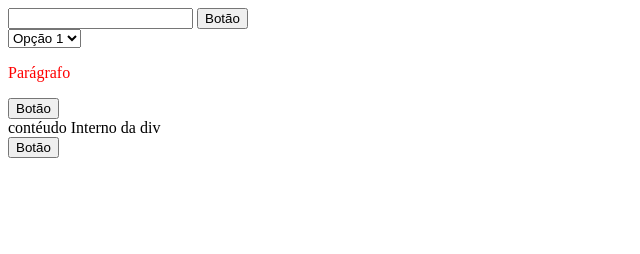
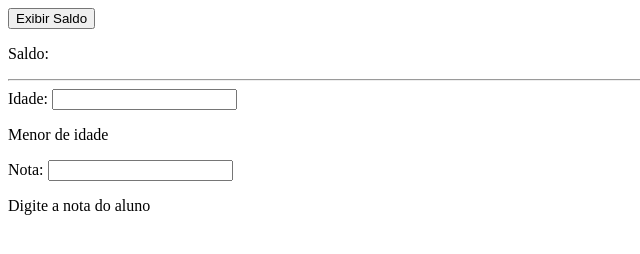
Before and after one commit to eltonsa75/estudandoVueJs, a plain HTML site: page index.html in a window 1280 px wide. Shown: the whole page, without its empty margins (0-640 px from the left). Drawn offline with nearby package versions, Linux system fonts and the light colour scheme.

Commit message:
Aula - 269 - VueJs

```diff
--- a/index.html
+++ b/index.html
@@ -15,32 +15,43 @@
 <body>
 
     <div id="app">
-        <input type="text" id="inputTexto">
-        <button @click="selecionarElementoFilho()">Botão</button>
-        <br>
-        <select id="opcoes">
-            <option value="A">Opção 1</option>
-            <option value="B">Opção 2</option>
-            <option value="C">Opção 3</option>
-        </select>
-        <br>
-        <p id="paragrafo" style="color:red">Parágrafo</p>
-        <button @click="selecionarElementoFilho()">Botão</button>
-        <div id="bloco">contéudo Interno da div</div>
-        <button @click="selecionarElementoFilho()">Botão</button>
+        <button @click="exibirSaldo = !exibirSaldo">
+            <span v-if="!exibirSaldo">Exibir Saldo</span>
+            <span v-if="exibirSaldo">Ocultar Saldo</span>
+        </button>
+        <p>Saldo: <span v-if="exibirSaldo">R$ {{saldo }}</span></p>
+        <hr>
+
+        <!-- v-if e v-else -->
+        Idade: <input type="text" id="inputIdade" @blur="setIdade()">
+        <p v-if="idade <= 18">Menor de idade<a><span></span></a></p>
+        <p v-else="idade >= 18">Maior de idade</p>
+
+        <!-- v-if, v-else-if e v-else -->
+        Nota: <input type="text" id="inputNota" @blur="setNota()">
+        <p v-if="nota == ''">Digite a nota do aluno</p>
+        <p v-else-if="nota >= 7 && nota <= 10">Aluno aprovado</p>
+        <p v-else-if="nota >= 5 && nota < 7">Aluno em recuperação</p>
+        <p v-else-if="nota >= 0 && nota < 5">Aluno reprovado</p>
+        <p v-else>A nota informada é inválida</p>
     </div>
 
     <script>
 
         const vm = new Vue({
             el: '#app',
-            data: {},
+            data: {
+                saldo: 4750.17,
+                exibirSaldo: false,
+                idade: 0,
+                nota: 0
+            },
             methods: {
-                selecionarElementoFilho(){
-                    // console.log(inputTexto.value)
-                    //console.log(opcoes.value)
-                    //console.log(paragrafo.style.color)
-                    console.log(bloco.innerHTML)
+                setIdade(){
+                   this.idade = inputIdade.value
+                },
+                setNota(){
+                    this.nota = inputNota.value
                 }
             }
         })
```
